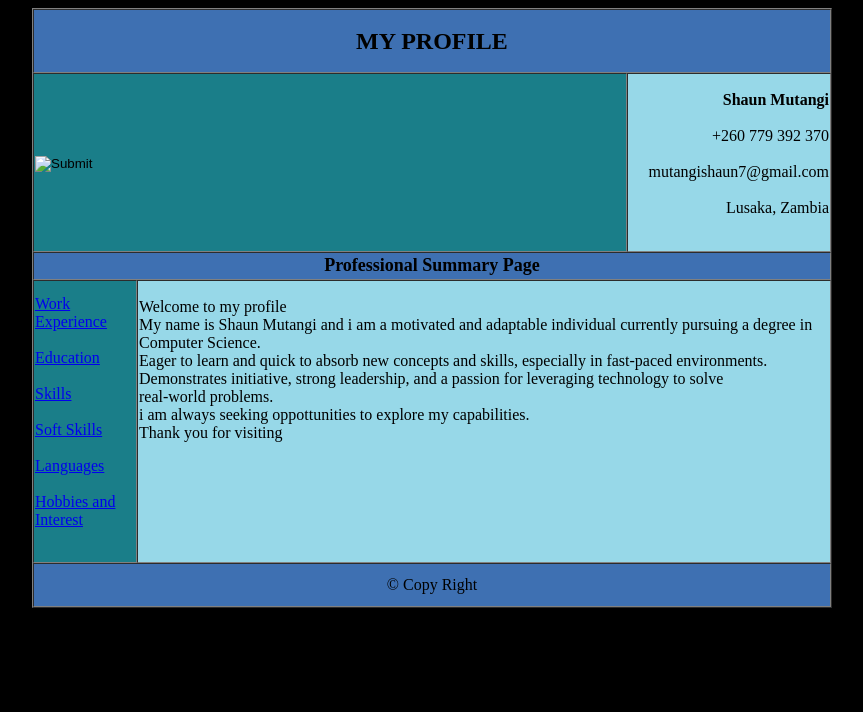
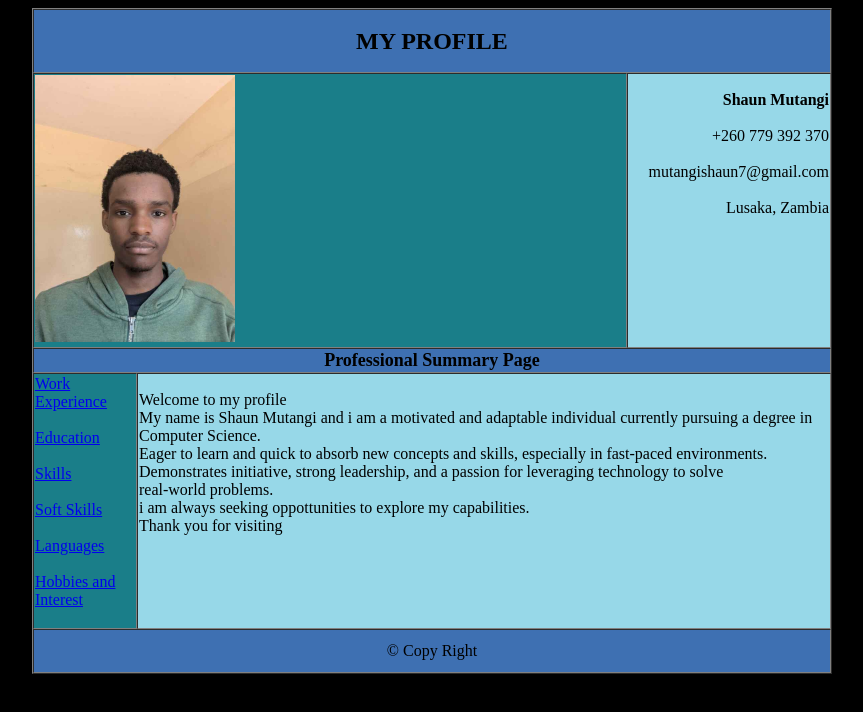
Before and after one commit to slixx2000/literate-waffle, a plain HTML site: page index.html in a window 1280 px wide. Shown: the whole page, without its empty margins (208-1071 px from the left). Drawn offline with Linux system fonts and the light colour scheme.

Commit message:
Update index.html

```diff
--- a/index.html
+++ b/index.html
@@ -13,7 +13,7 @@
           </tr>
           <tr>
                <td colspan="2" bgcolor="#1a7e89">
-         <input type="image" src="/storage/emulated/0/webpage/images/imeg.jpg" width="200">
+         <input type="image" src="imeg.jpg" width="200">
                  </td>
 
                <td width="200" valign="top" align="right" bgcolor="97d8e8">
```
